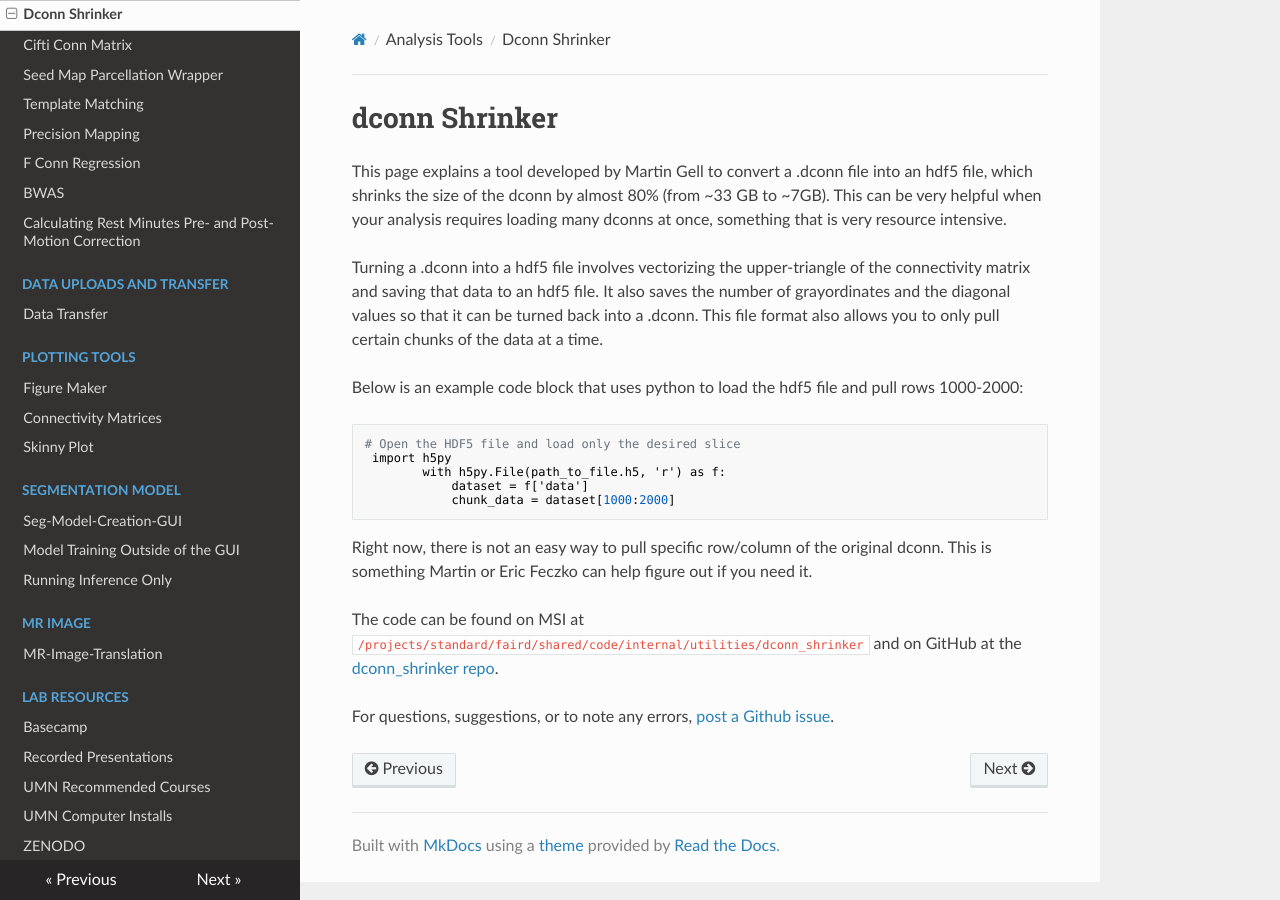
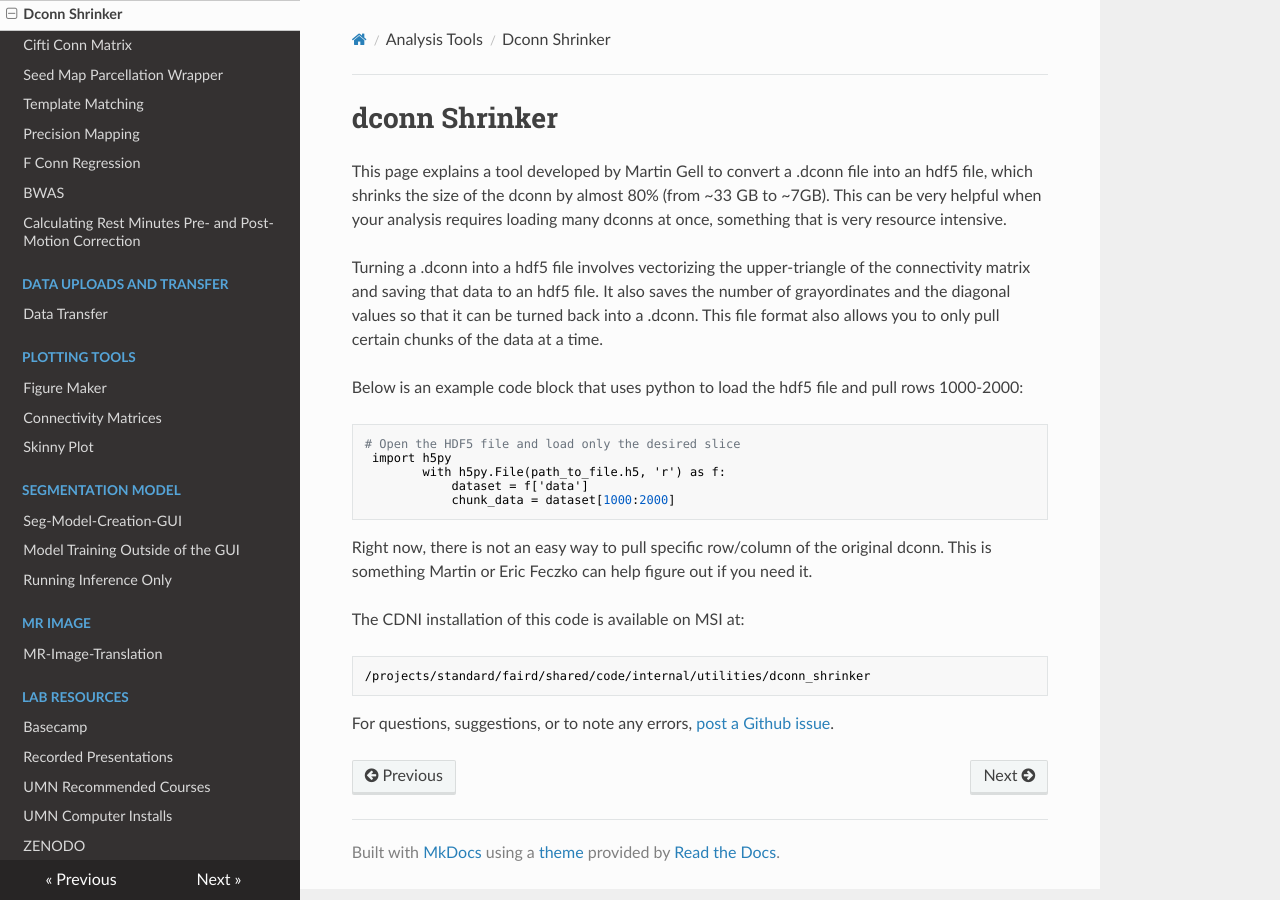
Before and after one commit to DCAN-Labs/cdni-brain, an MkDocs documentation site: the page built from docs/dconn-shrinker.md, in a window 1280 px wide. Built offline with MkDocs 1.6.1, drawn with Linux system fonts in a browser that asks for light colours; nearby versions of some CDN libraries.

Commit message:
Update dconn-shrinker documentation with CDNI path
Added information about CDNI installation location.

````diff
--- a/docs/dconn-shrinker.md
+++ b/docs/dconn-shrinker.md
@@ -16,6 +16,10 @@ Below is an example code block that uses python to load the hdf5 file and pull r
 
 Right now, there is not an easy way to pull specific row/column of the original dconn. This is something Martin or Eric Feczko can help figure out if you need it.
 
-The code can be found on MSI at `/projects/standard/faird/shared/code/internal/utilities/dconn_shrinker` and on GitHub at the [dconn_shrinker repo](https://github.com/DCAN-Labs/dconn_shrinker).
+The CDNI installation of this code is available on MSI at:
+
+```text
+/projects/standard/faird/shared/code/internal/utilities/dconn_shrinker
+```
 
 For questions, suggestions, or to note any errors, [post a Github issue](https://github.com/DCAN-Labs/cdni-brain/issues).
````
